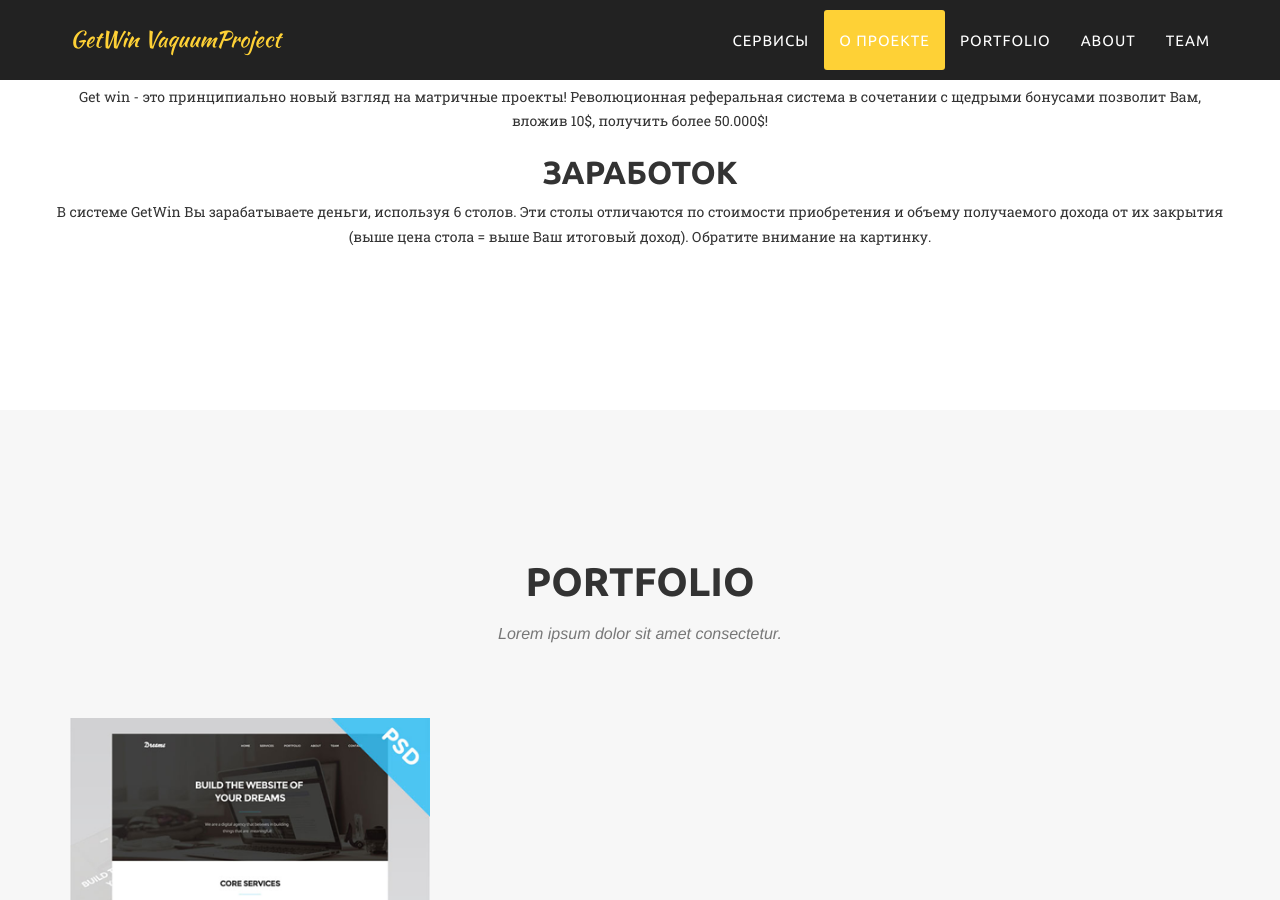
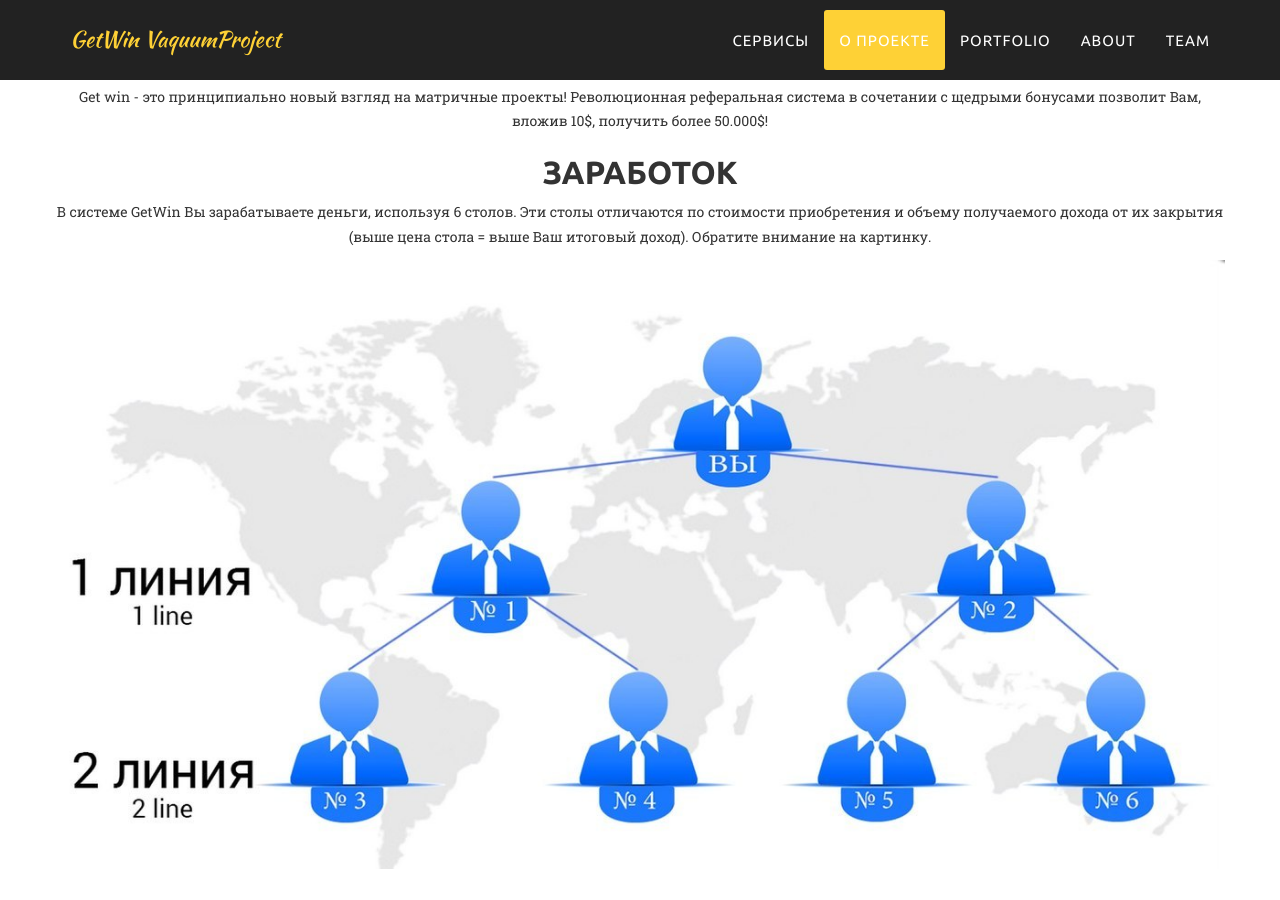
Before and after one commit to IvanovVasiliy/main_site, a Jekyll site: the page built from index.html, in a window 1280 px wide and 900 px high, scrolled down 1782 px. Built offline with Jekyll 4.4.1, drawn with Linux system fonts in a browser that asks for light colours; some web fonts are replaced.

Commit message:
Первый коммит

```diff
--- a/_includes/about_project.html
+++ b/_includes/about_project.html
@@ -21,7 +21,7 @@
                 стоимости приобретения и объему получаемого дохода от их закрытия (выше цена стола = выше Ваш итоговый
                 доход). Обратите внимание на картинку.
             </p>
-            <img src="img/portfolio/struct.png" class="img-responsive" alt="">
+            <img src="img/struct.png" class="img-responsive" alt="">
         </div>
     </div>
 </section>
--- a/_includes/services.html
+++ b/_includes/services.html
@@ -1,5 +1,5 @@
 <!-- Services Section -->
-<section id="services">
+<section id="services" class="bg-light-gray">
     <div class="container">
         <div class="row">
             <div class="col-lg-12 text-center">
```
